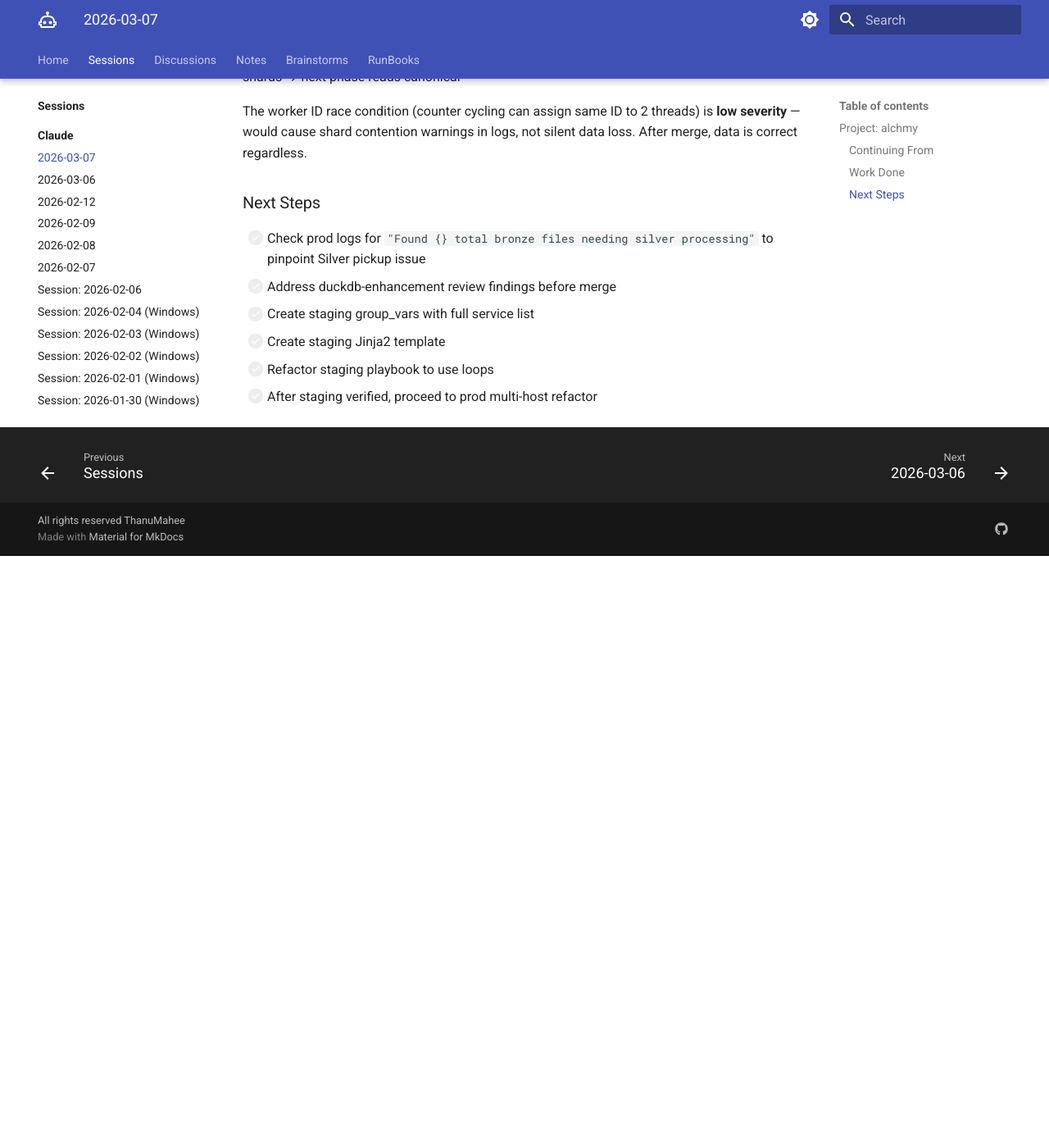
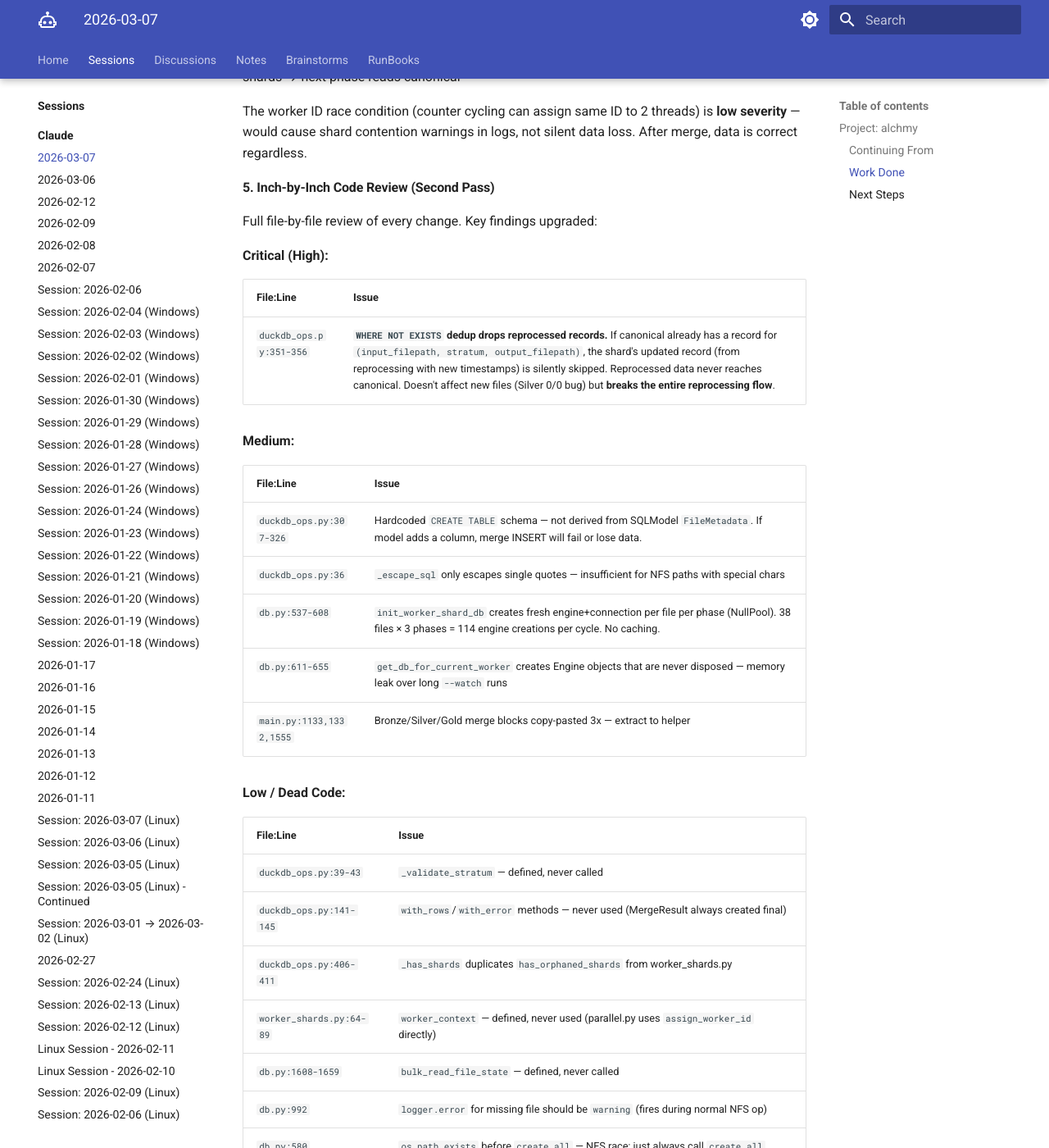
Before and after one commit to ThanuMahee12/AgentContext, an MkDocs documentation site: the page built from docs/sessions/claude/w-2026-03-07.md, in a window 1280 px wide and 1400 px high, scrolled down 2428 px. Shown: the whole window at 82% size. Built offline with MkDocs 1.6.1 and Material for MkDocs 9.7.7, drawn with Linux system fonts in a browser that asks for light colours; before the commit the page ends 3106 px from its top, so only the background shows below that; some of the changed text lies outside the part shown.

Commit message:
docs: update 03-07 session — full inch-by-inch review findings

```diff
--- a/docs/sessions/claude/w-2026-03-07.md
+++ b/docs/sessions/claude/w-2026-03-07.md
@@ -87,10 +87,55 @@ Discussed and confirmed the shard architecture:
 
 The worker ID race condition (counter cycling can assign same ID to 2 threads) is **low severity** — would cause shard contention warnings in logs, not silent data loss. After merge, data is correct regardless.
 
+#### 5. Inch-by-Inch Code Review (Second Pass)
+
+Full file-by-file review of every change. Key findings upgraded:
+
+**Critical (High):**
+
+| File:Line | Issue |
+|---|---|
+| `duckdb_ops.py:351-356` | **`WHERE NOT EXISTS` dedup drops reprocessed records.** If canonical already has a record for `(input_filepath, stratum, output_filepath)`, the shard's updated record (from reprocessing with new timestamps) is silently skipped. Reprocessed data never reaches canonical. Doesn't affect new files (Silver 0/0 bug) but **breaks the entire reprocessing flow**. |
+
+**Medium:**
+
+| File:Line | Issue |
+|---|---|
+| `duckdb_ops.py:307-326` | Hardcoded `CREATE TABLE` schema — not derived from SQLModel `FileMetadata`. If model adds a column, merge INSERT will fail or lose data. |
+| `duckdb_ops.py:36` | `_escape_sql` only escapes single quotes — insufficient for NFS paths with special chars |
+| `db.py:537-608` | `init_worker_shard_db` creates fresh engine+connection per file per phase (NullPool). 38 files × 3 phases = 114 engine creations per cycle. No caching. |
+| `db.py:611-655` | `get_db_for_current_worker` creates Engine objects that are never disposed — memory leak over long `--watch` runs |
+| `main.py:1133,1332,1555` | Bronze/Silver/Gold merge blocks copy-pasted 3x — extract to helper |
+
+**Low / Dead Code:**
+
+| File:Line | Issue |
+|---|---|
+| `duckdb_ops.py:39-43` | `_validate_stratum` — defined, never called |
+| `duckdb_ops.py:141-145` | `with_rows`/`with_error` methods — never used (MergeResult always created final) |
+| `duckdb_ops.py:406-411` | `_has_shards` duplicates `has_orphaned_shards` from worker_shards.py |
+| `worker_shards.py:64-89` | `worker_context` — defined, never used (parallel.py uses `assign_worker_id` directly) |
+| `db.py:1608-1659` | `bulk_read_file_state` — defined, never called |
+| `db.py:992` | `logger.error` for missing file should be `warning` (fires during normal NFS op) |
+| `db.py:580` | `os.path.exists` before `create_all` — NFS race; just always call `create_all` |
+| `parallel.py:153` | `AtomicCounter(0)` — first worker_id is 2 not 1 (off-by-one, wastes shard_w001 in first round) |
+
+**Silver(0/0) Bug — Most Likely Cause:**
+
+The `handle_bronze` (line 119) parses `vendor, dataset, version` from the enriched bronze **file path**. The `get_bronze_files_needing_silver_processing` (main.py:1210) filters by `vendor, dataset, version` from **CLI args**. If these don't match exactly (case, naming), the query returns 0.
+
+**Key logs to check on prod:**
+1. `"Merge complete: {} rows"` — did Bronze merge report rows > 0?
+2. `"Found {} total bronze files needing silver processing"` — 0 confirms DB query issue
+3. The actual `vendor`/`dataset`/`version` values stored in the DB vs CLI args
+
 ### Next Steps
 
-- [ ] Check prod logs for `"Found {} total bronze files needing silver processing"` to pinpoint Silver pickup issue
-- [ ] Address duckdb-enhancement review findings before merge
+- [ ] Check prod logs for merge row count and Silver discovery count
+- [ ] Fix HIGH: `WHERE NOT EXISTS` dedup must handle reprocessing (use `INSERT OR REPLACE` or delete-then-insert)
+- [ ] Fix MEDIUM: derive CREATE TABLE from SQLModel, not hardcoded SQL
+- [ ] Fix MEDIUM: cache or pool worker shard engines instead of creating per-file
+- [ ] Address remaining medium/low issues
 - [ ] Create staging group_vars with full service list
 - [ ] Create staging Jinja2 template
 - [ ] Refactor staging playbook to use loops
```
